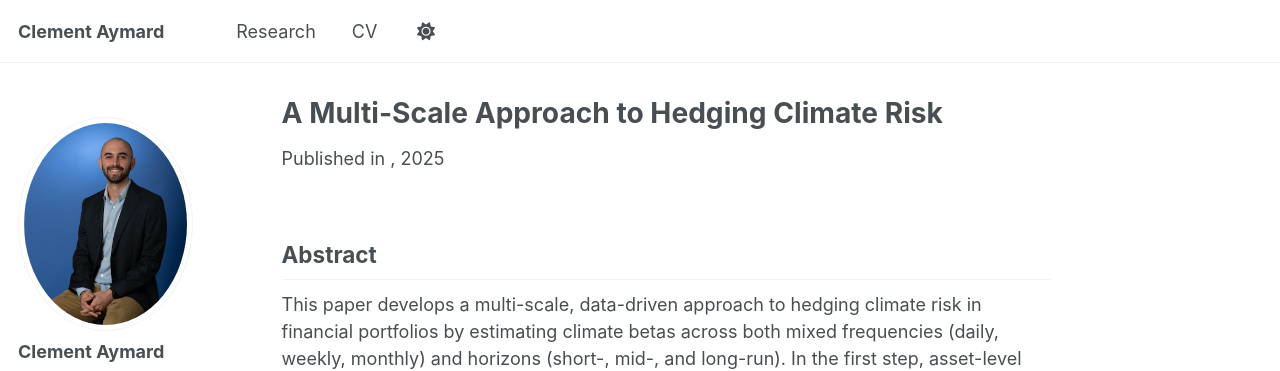
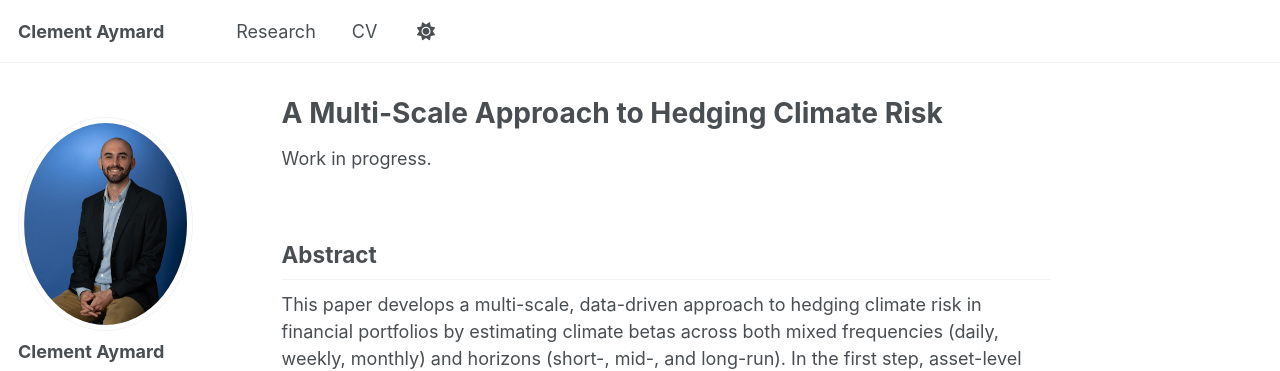
Before and after one commit to clemaymd/clemaymd.github.io, a Jekyll site: the page built from _publications/jmp_2025.md, in a window 1280 px wide and 1384 px high. Shown: the top 371 px of the window. Built offline with Jekyll 4.4.1, drawn with Linux system fonts in a browser that asks for light colours; a script that is not in the unit is left out.

Commit message:
Update single.html

```diff
--- a/_layouts/single.html
+++ b/_layouts/single.html
@@ -36,10 +36,12 @@ layout: default
 
         {% if page.collection == 'teaching' %}
           <p> {{ page.type }}, <i>{{ page.venue }}</i>, {{ page.date | default: "1900-01-01" | date: "%Y" }} </p>
-        {% elsif page.venue and page.date and page.other_authors %}
+        {% elsif page.venue and page.date and page.category == 'published' and page.other_authors %}
           <p>With {{ page.other_authors }}. Published in <i>{{ page.venue }}</i>, {{ page.date | default: "1900-01-01" | date: "%Y" }} </p>
-        {% elsif page.venue and page.date %}
+        {% elsif page.venue and page.date and page.category == 'published' %}
           <p>Published in <i>{{ page.venue }}</i>, {{ page.date | default: "1900-01-01" | date: "%Y" }} </p>
+        {% elsif page.venue and page.date and page.category == 'jmp' %}
+          <p> Work in progress. </p>
         {% elsif page.date %}
           <p class="page__date"><strong><i class="fa fa-fw fa-calendar" aria-hidden="true"></i> {{ site.data.ui-text[site.locale].date_label | default: "Published:" }}</strong> <time datetime="{{ page.date | date_to_xmlschema }}">{{ page.date | default: "1900-01-01" | date: "%B %d, %Y" }}</time></p>
         {% endif %}
```
